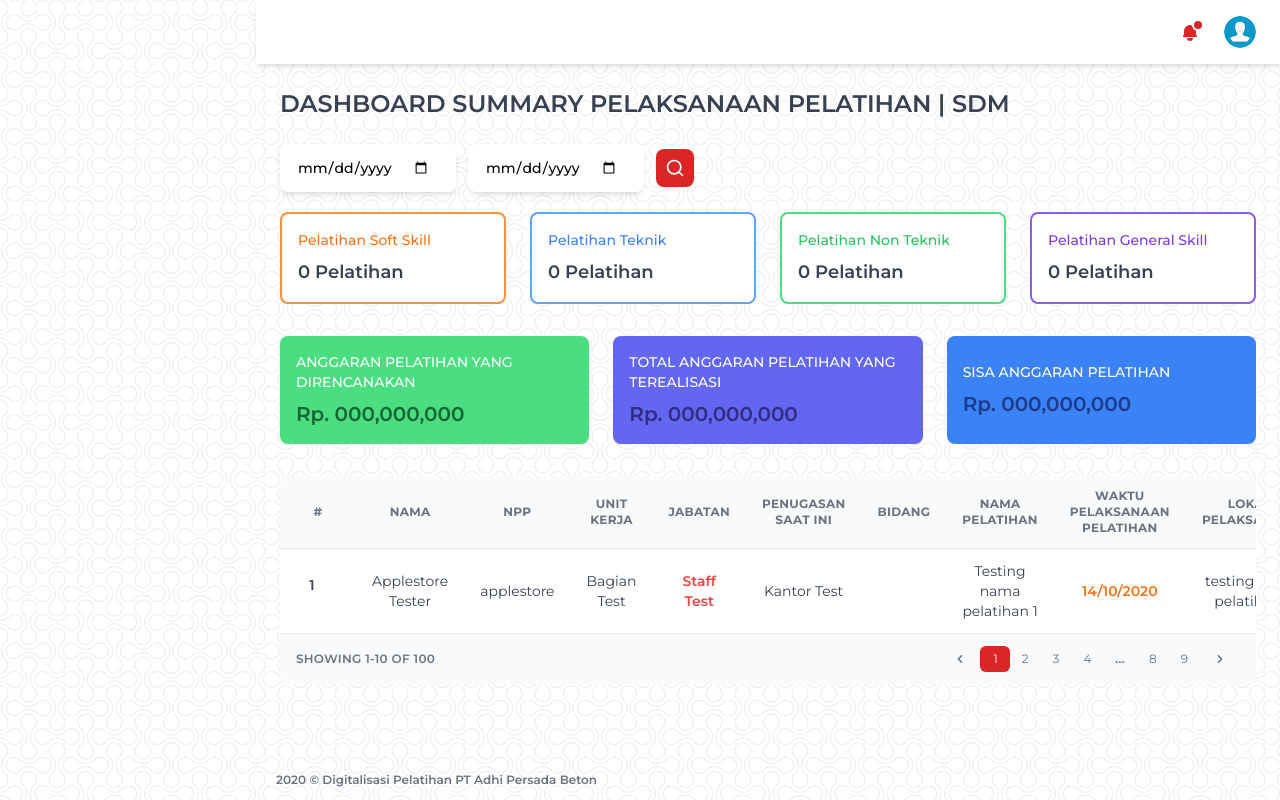
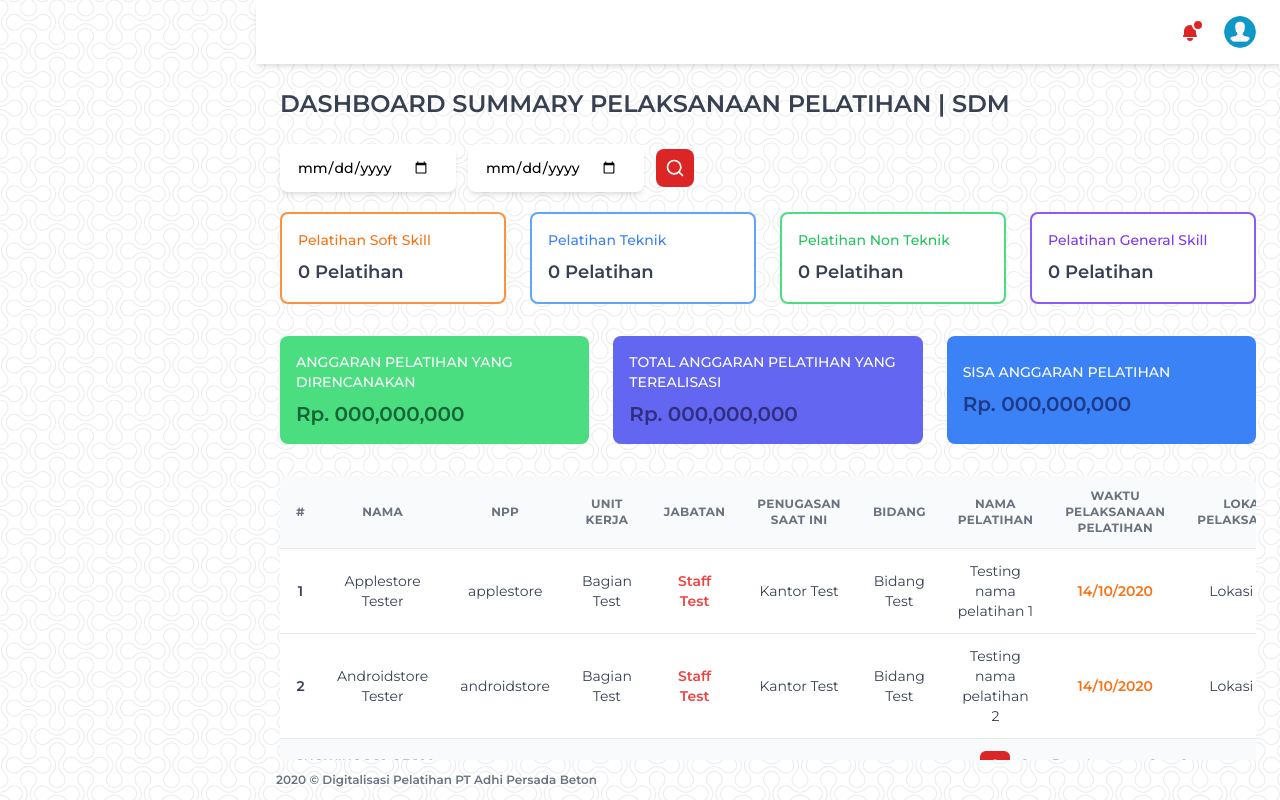
Before and after one commit to ziyadoodle/programpelatihan-adhipersadabeton, a Vue app: page / in a window 1280 px wide. Built offline with nearby package versions, Linux system fonts and the light colour scheme.

Commit message:
Update Dashboard.vue

```diff
--- a/src/components/Dashboard.vue
+++ b/src/components/Dashboard.vue
@@ -221,86 +221,70 @@
                         <tbody
                             class="bg-white divide-y dark:divide-gray-700 dark:bg-gray-800"
                         >
-                            <tr class="text-gray-700 dark:text-gray-400">
-                                <td class="px-4 py-3">
-                                    <div class="flex items-center text-sm">
-                                        <!-- number -->
-                                        <div
-                                            class="relative hidden w-8 h-8 mr-3 md:block"
-                                        >
-                                            <p
-                                                class="font-semibold w-full h-full text-center"
-                                            >
-                                                1
-                                            </p>
-                                        </div>
-                                    </div>
-                                </td>
-                                <!-- nama -->
-                                <td class="px-4 py-3 text-sm text-center">
-                                    Applestore Tester
-                                </td>
-                                <!-- npp -->
-                                <td class="px-4 py-3 text-sm text-center">
-                                    applestore
-                                </td>
-                                <!-- unit kerja -->
-                                <td class="px-4 py-3 text-sm text-center">
-                                    Bagian Test
-                                </td>
-                                <!-- jabatan -->
-                                <td
-                                    class="px-4 py-3 text-sm text-center font-semibold text-red-500"
-                                >
-                                    Staff Test
-                                </td>
-                                <!-- penugasan saat ini -->
-                                <td class="px-4 py-3 text-sm text-center">
-                                    Kantor Test
-                                </td>
-                                <!-- bidang -->
-                                <td class="px-4 py-3 text-sm text-center"></td>
-                                <!-- nama pelatihan -->
-                                <td class="px-4 py-3 text-sm text-center">
-                                    Testing nama pelatihan 1
-                                </td>
-                                <!-- waktu pelaksanaan pelatihan -->
-                                <td class="px-4 py-3 text-sm text-center">
+                            <tr
+                                v-for="pel in pelatihan"
+                                :key="pel.no"
+                                class="text-gray-700 dark:text-gray-400"
+                            >
+                                <td :class="dataclass">
                                     <span
-                                        class="px-2 py-1 font-semibold text-orange-500"
+                                        class="font-semibold w-full h-full text-center"
                                     >
-                                        14/10/2020
+                                        {{ pel.no }}
                                     </span>
                                 </td>
-                                <!-- lokasi pelatihan -->
-                                <td class="px-4 py-3 text-sm text-center">
-                                    testing nama pelatihan 1
+                                <td :class="dataclass">
+                                    {{ pel.nama }}
                                 </td>
-                                <!-- biaya pelatihan -->
-                                <td class="px-4 py-3 text-sm text-center">
-                                    <span
-                                        class="px-2 py-1 font-semibold text-blue-500"
-                                    >
-                                        5,000,001
+                                <td :class="dataclass">
+                                    {{ pel.npp }}
+                                </td>
+                                <td :class="dataclass">
+                                    {{ pel.unit }}
+                                </td>
+                                <td :class="dataclass">
+                                    <span class="font-semibold text-red-500">
+                                        {{ pel.jabatan }}
                                     </span>
                                 </td>
-                                <!-- status pelaksanaan -->
-                                <td class="px-4 py-3 text-sm text-center">
-                                    <span
-                                        class="px-2 py-1 font-semibold leading-tight text-green-700 bg-green-100 rounded-full dark:bg-green-700 dark:text-green-100 text-center"
-                                    >
-                                        true
-                                    </span>
-                                    <span
-                                        class="px-2 py-1 font-semibold leading-tight text-red-700 bg-red-100 rounded-full dark:text-red-100 dark:bg-red-700"
-                                    >
-                                        false
+                                <td :class="dataclass">
+                                    {{ pel.penugasan }}
+                                </td>
+                                <td :class="dataclass">
+                                    {{ pel.bidang }}
+                                </td>
+                                <td :class="dataclass">
+                                    {{ pel.namapelatihan }}
+                                </td>
+                                <td :class="dataclass">
+                                    <span class="font-semibold text-orange-500">
+                                        {{ pel.waktu }}
                                     </span>
                                 </td>
-                                <!-- total score -->
-                                <td class="px-4 py-3 text-sm text-center"></td>
-                                <!-- keterangan -->
-                                <td class="px-4 py-3 text-sm text-center"></td>
+                                <td :class="dataclass">
+                                    {{ pel.lokasi }}
+                                </td>
+                                <td :class="dataclass">
+                                    <span class="font-semibold text-blue-500">
+                                        {{ pel.biaya }}
+                                    </span>
+                                </td>
+                                <td :class="dataclass">
+                                    <span
+                                        :class="{
+                                            true: pel.isTrue,
+                                            false: !pel.isTrue,
+                                        }"
+                                    >
+                                        {{ pel.status }}
+                                    </span>
+                                </td>
+                                <td :class="dataclass">
+                                    {{ pel.score }}
+                                </td>
+                                <td :class="dataclass">
+                                    {{ pel.keterangan }}
+                                </td>
                             </tr>
                         </tbody>
                     </table>
@@ -407,3 +391,71 @@
         </div>
     </main>
 </template>
+
+<script>
+export default {
+    data() {
+        return {
+            dataclass: "px-4 py-3 text-sm text-center",
+            pelatihan: [
+                {
+                    no: "1",
+                    nama: "Applestore Tester",
+                    npp: "applestore",
+                    unit: "Bagian Test",
+                    jabatan: "Staff Test",
+                    penugasan: "Kantor Test",
+                    bidang: "Bidang Test",
+                    namapelatihan: "Testing nama pelatihan 1",
+                    waktu: "14/10/2020",
+                    lokasi: "Lokasi Test",
+                    biaya: "5.000.000",
+                    status: "true",
+                    score: "n/a",
+                    keterangan: "n/a",
+                    isTrue: true,
+                },
+                {
+                    no: "2",
+                    nama: "Androidstore Tester",
+                    npp: "androidstore",
+                    unit: "Bagian Test",
+                    jabatan: "Staff Test",
+                    penugasan: "Kantor Test",
+                    bidang: "Bidang Test",
+                    namapelatihan: "Testing nama pelatihan 2",
+                    waktu: "14/10/2020",
+                    lokasi: "Lokasi Test",
+                    biaya: "5.000.000",
+                    status: "false",
+                    score: "n/a",
+                    keterangan: "n/a",
+                    isTrue: false,
+                },
+            ],
+        }
+    },
+}
+</script>
+
+<style scoped>
+td > span.true {
+    @apply px-2;
+    @apply py-1;
+    @apply font-semibold;
+    @apply leading-tight;
+    @apply text-green-700;
+    @apply bg-green-100;
+    @apply rounded-full;
+}
+
+td > span.false {
+    @apply px-2;
+    @apply py-1;
+    @apply font-semibold;
+    @apply leading-tight;
+    @apply text-red-700;
+    @apply bg-red-100;
+    @apply rounded-full;
+}
+</style>
```
